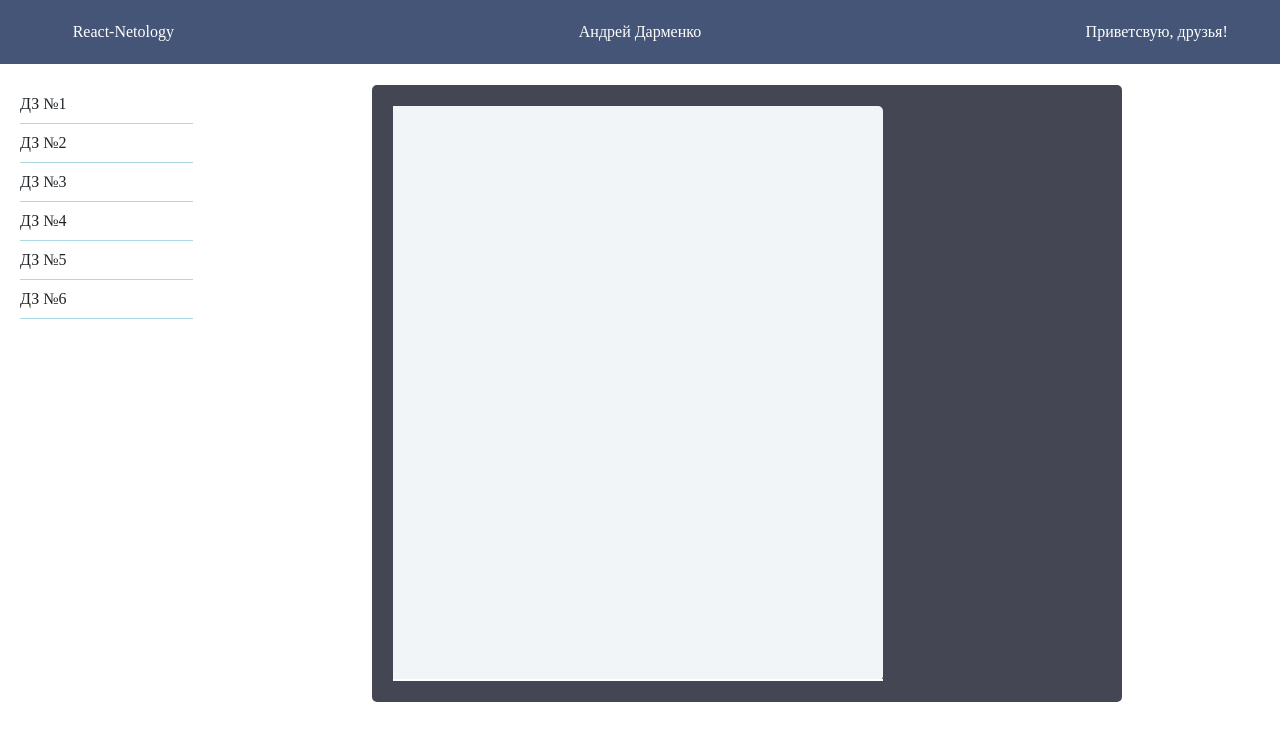
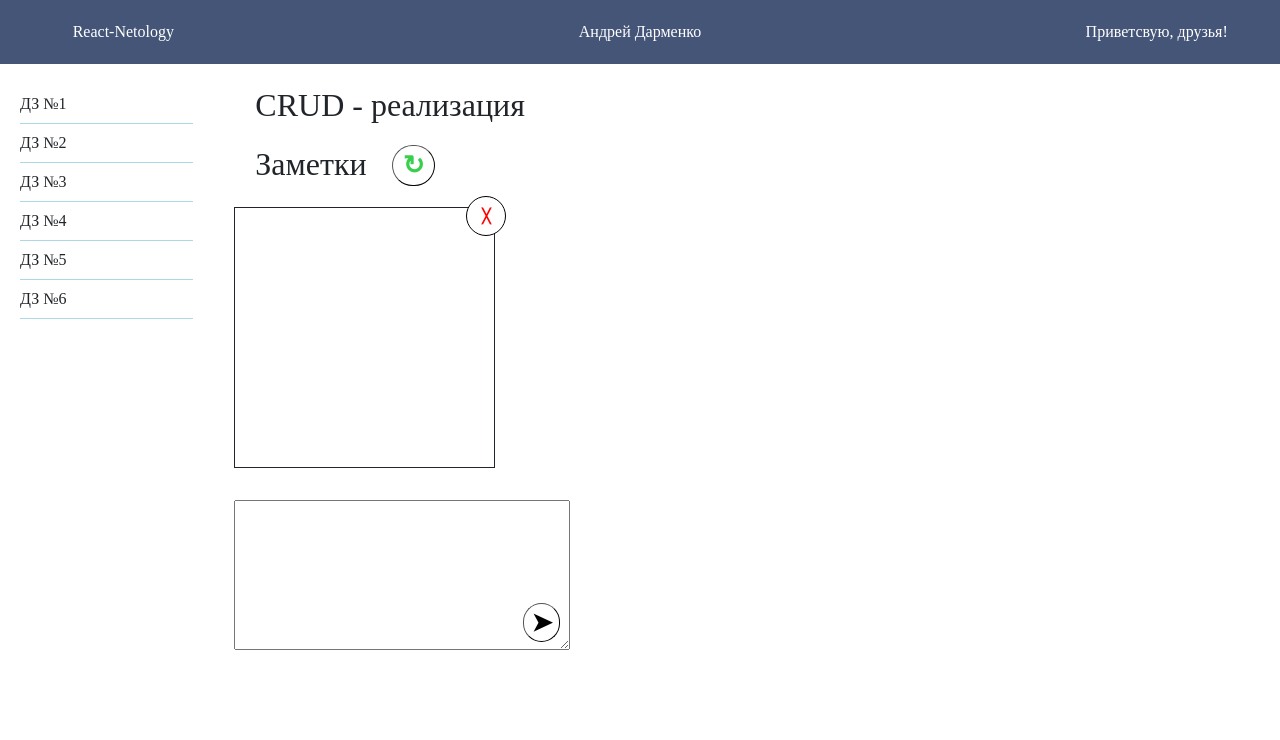
Before and after one commit to IamFenniks/react-netology, a React (Create React App) app: page /crud in a window 1280 px wide. Shown: the top 740 px of the page. Built offline with nearby package versions, Linux system fonts and the light colour scheme; a web font is replaced by a local one.

Commit message:
HW 6/2. 17/02/23 ...

```diff
--- a/src/App.css
+++ b/src/App.css
@@ -1683,8 +1683,6 @@ li.bar-head:last-child {
   top: 15px;
   border-left: solid 2px #000;
 }
-
-
 /* HomeWork 6/1 ---- END */
 
 
@@ -1692,3 +1690,60 @@ li.bar-head:last-child {
 
 
 /* HomeWork 6/2 ---- START */
+.update-btn {
+  margin-bottom: 21px;
+}
+.update-btn h2 {
+  float: left;
+  margin-right: 25px;
+  text-transform: none;
+}
+.update-btn button {
+  background: transparent;
+  border-width: 1px;
+  border-radius: 10em;
+  font-size: 26px;
+  padding: 0 10px;
+  color: #39CF4D;
+  font-weight: 600;
+}
+.update-btn button:hover{background-color: #ADD8E6; color: greenyellow;}
+.update-btn button:active {background-color: #999;}
+
+.crud-body {
+  padding: 12px;
+  box-sizing: content-box;
+}
+.crud-body button {
+  color: red;
+  font-size: 14px;
+  font-weight: 600;
+}
+
+.form-wrapper {
+  width: min-content;
+  position: relative;
+}
+.form-wrapper button {
+  background: transparent;
+  border-width: 1px;
+  border-radius: 10em;
+  font-size: 25px;
+  padding: 0 7px;
+  color: #000;
+  font-weight: 600;
+  position: absolute;
+  bottom: 15px;
+  right: 10px;
+}
+.form-wrapper button:hover {
+  background: lightblue;
+}
+.form-wrapper button:active {background-color: #999;}
+/* HomeWork 6/2 ---- END */
+
+
+/* ======================================================================= */
+
+
+/* HomeWork 6/3 ---- START */
--- a/src/components/hw6/crud/CRUD.jsx
+++ b/src/components/hw6/crud/CRUD.jsx
@@ -1,14 +1,27 @@
-import React from "react";
-// import MessageHistory from "./MessageHistory";
+import { nanoid } from "nanoid";
+import React, { useState } from "react";
+import CrudBody from "./crud-inner/CrudBody";
+import CrudForm from "./crud-inner/CrudForm";
+import UpdateBtn from "./crud-inner/UpdateBtn";
 
 const CRUD = () => {
+  const [noteText, setNoteText] = useState([]);
+
+  const handleAddText = text =>
+    setNoteText(prevNoteText => [...prevNoteText, text]);
+
+  const handleRemove = id =>
+  setNoteText(prevNoteText => prevNoteText.filter(o => o.id !== id));
+
+  debugger
   return (
-    <div className="clearfix chat-container m-content">
-      <div className="chat">
-        <div className="chat-history">
-          {/* <MessageHistory list={messages} /> */}
-        </div>
-      </div>
+    <div className="m-content">
+      <h2>CRUD - реализация</h2>
+      <UpdateBtn />
+
+      <CrudBody noteText={noteText} deleteItem={handleRemove} />
+
+      <CrudForm className="new-note" addData={handleAddText} />
     </div>
   );
 }
--- /dev/null
+++ b/src/components/hw6/crud/CrudModel.js
@@ -0,0 +1,7 @@
+class CrudModel {
+    constructor(id, text){
+        this.id = id
+        this.text = text;
+    }
+}
+export default CrudModel;
--- /dev/null
+++ b/src/components/hw6/crud/crud-inner/CrudBody.jsx
@@ -0,0 +1,24 @@
+import React from "react";
+import PropTypes from "prop-types";
+
+const CrudBody = (props) => {
+    const handleDelete = () => {
+
+    }
+
+    return (
+        <div className="crud-body preview">
+            <button onClick={() => handleDelete(props.noteText.id)}>&#9587;</button>
+
+            <p>{props.noteText.text}</p>
+        </div>
+    );
+}
+
+CrudBody.propTypes = {
+    text: PropTypes.string.isRequired,
+    id:   PropTypes.string.isRequired,
+    deleteItem:   PropTypes.func.isRequired
+}
+
+export default CrudBody;
--- /dev/null
+++ b/src/components/hw6/crud/crud-inner/CrudForm.jsx
@@ -0,0 +1,49 @@
+import { nanoid } from "nanoid";
+import React, { useState } from "react";
+import PropTypes from "prop-types";
+import CrudModel from "../CrudModel";
+
+const CrudForm = (props) => {
+    const [form, setForm] = useState({ text: '' });
+
+    const handleChange = (evt) => {
+        setForm(evt.target.value);
+    }
+
+    const handleSubmit = (evt) => {
+        evt.preventDefault();
+        let noteText = new CrudModel(nanoid(), form.text)
+        props.addData(noteText);
+
+        setForm({ text: ''})
+    }
+
+    return (
+        <form onSubmit={handleSubmit} className={props.className}>
+            <div className="form-wrapper">
+                <label htmlFor="noteText">
+                    <textarea
+                        name="noteText"
+                        id="noteText"
+                        cols="35"
+                        rows="6"
+                        value={form.text}
+                        onChange={handleChange}
+                    ></textarea>
+                </label>
+
+                <button>&#10148;</button>
+            </div>
+        </form>
+    );
+}
+
+CrudForm.propTypes = {
+    className: PropTypes.string,
+    // nameLabel: PropTypes.string,
+    // zoneLabel: PropTypes.string,
+    // btnName:   PropTypes.string,
+    addData:   PropTypes.func.isRequired
+}
+
+export default CrudForm;
--- /dev/null
+++ b/src/components/hw6/crud/crud-inner/UpdateBtn.jsx
@@ -0,0 +1,21 @@
+import React from "react";
+import PropTypes from "prop-types";
+
+const UpdateBtn = (props) => {
+    return (
+        <div className="update-btn">
+            <h2>Заметки</h2>
+            <button>&#8635;</button>
+        </div>
+    );
+}
+
+UpdateBtn.propTypes = {
+    // className: PropTypes.string,
+    // name: PropTypes.string,
+    // tZone: PropTypes.string,
+    // id:   PropTypes.string.isRequired,
+    // deleteData:   PropTypes.func.isRequired
+}
+
+export default UpdateBtn;
```
Also changed, not shown: 1 other file (tests, documents, lock files or other folders).
